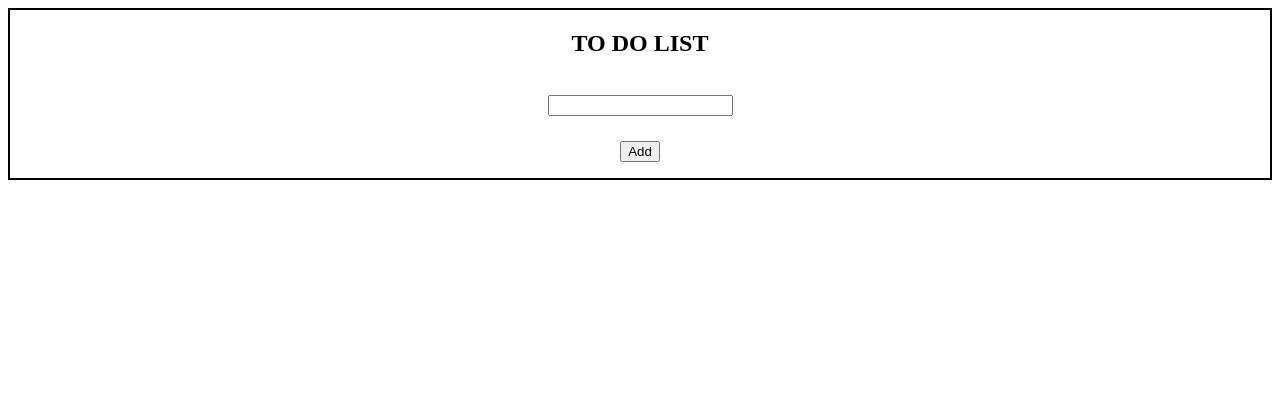
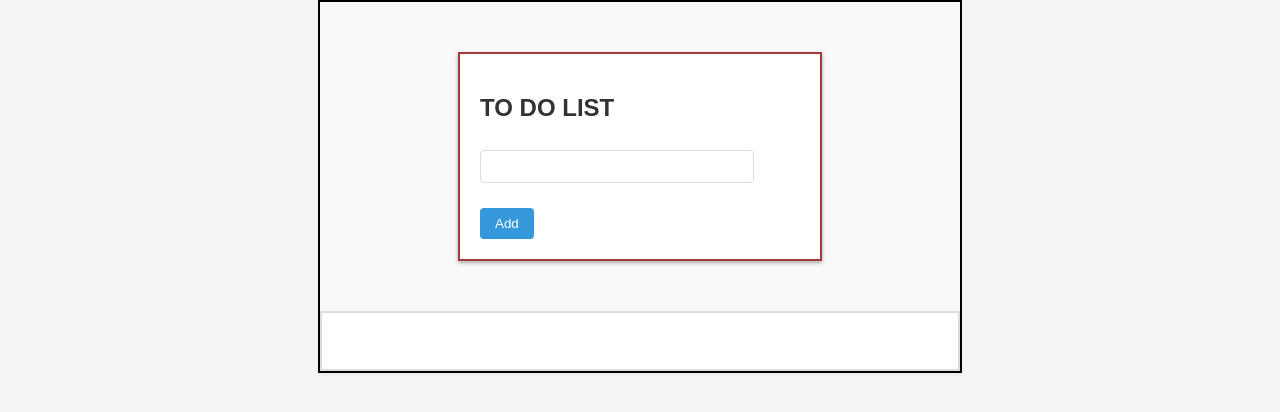
Before and after one commit to dinker1998/My-Work, a plain HTML site: page Todolist/index.html in a window 1280 px wide. Drawn offline with Linux system fonts and the light colour scheme.

Commit message:
Added CSS to todolist

```diff
--- a/Todolist/index.html
+++ b/Todolist/index.html
@@ -1,33 +1,110 @@
 <!DOCTYPE html>
 <html lang="en">
+
 <head>
     <meta charset="UTF-8">
     <meta name="viewport" content="width=device-width, initial-scale=1.0">
     <title>Document</title>
     <style>
-        .cont{
+        body {
+            font-family: Arial, sans-serif;
+            background-color: #f4f4f4;
+            margin: 0;
+            padding: 0;
+        }
+
+        .cont {
+            background-color: #fff;
+            border: 2px solid rgb(161, 60, 60);
+            display: block;
+            padding: 20px;
+            margin: 50px auto;
+            width: 50%;
+            max-width: 500px;
+            box-shadow: 0 2px 4px rgba(0, 0, 0, 0.3);
+        }
+
+        .main {
+            background-color: #f9f9f9;
             border: 2px solid black;
+            margin: 0 auto;
+            width: 50%;
+        }
+
+        .addtext {
+            background-color: #fff;
+            border: 2px solid #ddd;
+            text-align: left;
+            padding: 20px 0;
+            box-shadow: 0 2px 4px rgba(0, 0, 0, 0.1);
+        }
+
+        ul {
+            list-style-type: none;
+            padding: 0;
+        }
+
+        li {
             display: flex;
-            justify-content: center;
             align-items: center;
-            flex-direction: column;
+            justify-content: space-between;
+            padding: 10px;
+            border-bottom: 1px solid #ddd;
+            word-wrap: break-word;
+        }
 
+        button {
+            background-color: #e74c3c;
+            color: #fff;
+            border: none;
+            padding: 5px 10px;
+            cursor: pointer;
+            flex-shrink: 0;
         }
-        h6{
+        button:hover {
+            background-color: #c0392b;
+        }
+        input[type="text"] {
+            width: 80%;
+            padding: 8px;
+            border: 1px solid #ddd;
+            border-radius: 4px;
+        }
+
+        h2 {
+            color: #333;
+            margin-bottom: 10px;
+        }
+
+        h6 {
 
             color: rgb(180, 6, 6);
             margin-top: 0%;
             text-align: right;
             padding-left: 08%;
         }
+        #action {
+            background-color: #3498db;
+            color: #fff;
+            border: none;
+            padding: 8px 15px;
+            border-radius: 4px;
+            cursor: pointer;
+        }
+        #action:hover {
+            background-color: #2980b9;
+        }
     </style>
 </head>
+
 <body>
-    <div class="cont">
-        <h2>TO DO LIST</h2>
-        <br><input type="text" name="in" id="input_text">
-        <h6 id="error"></h6>
-        <button id="action" onclick="actiontoadd()">Add</button>
+    <div class="main">
+        <div class="cont">
+            <h2>TO DO LIST</h2>
+            <br><input type="text" name="in" id="input_text">
+            <h6 id="error"></h6>
+            <button id="action" onclick="actiontoadd()">Add</button>
+        </div>
         <div class="addtext">
             <ul id="updatevalue">
 
@@ -36,4 +113,5 @@
     </div>
     <script src="index.js"></script>
 </body>
+
 </html>
```
